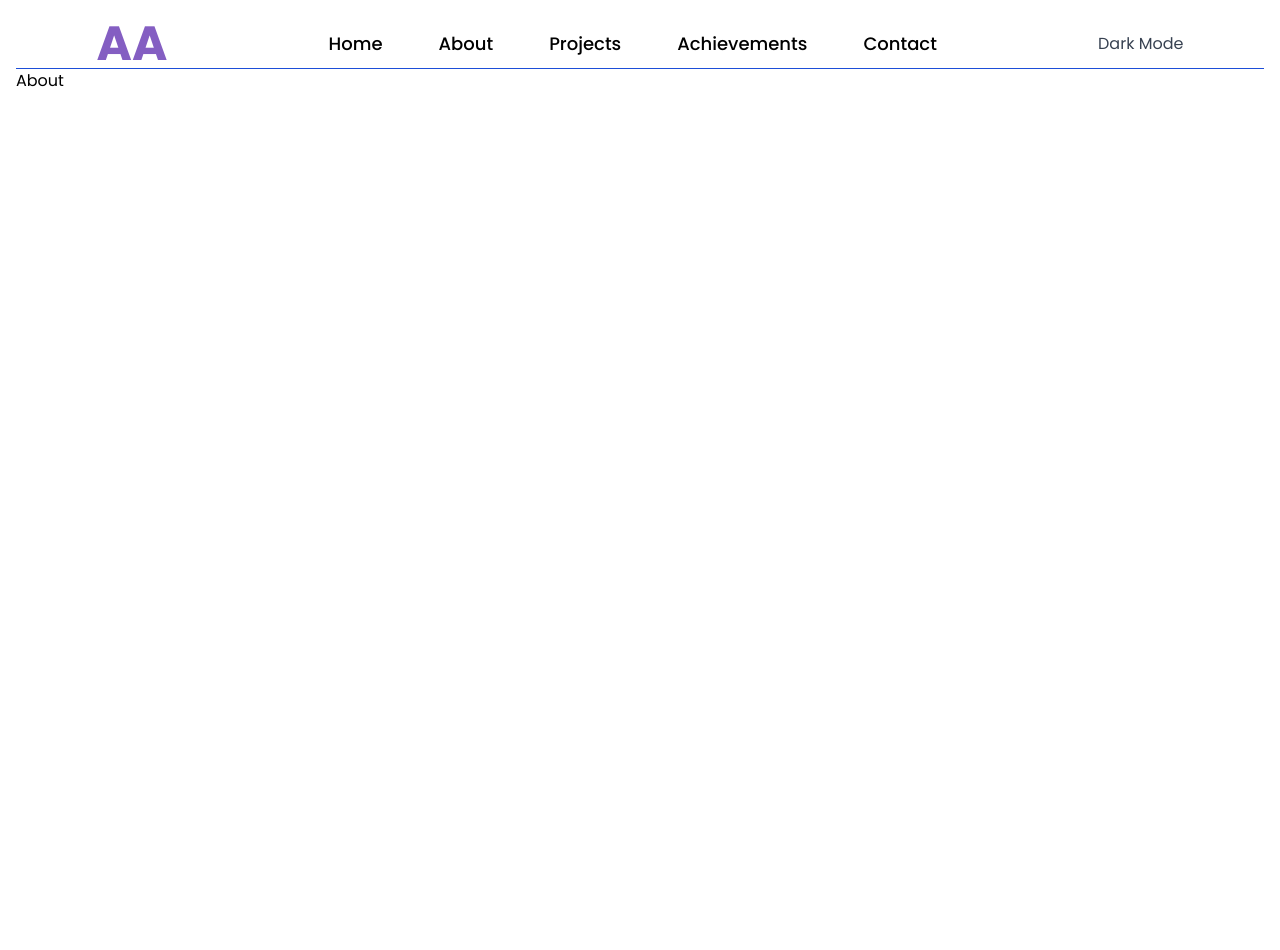
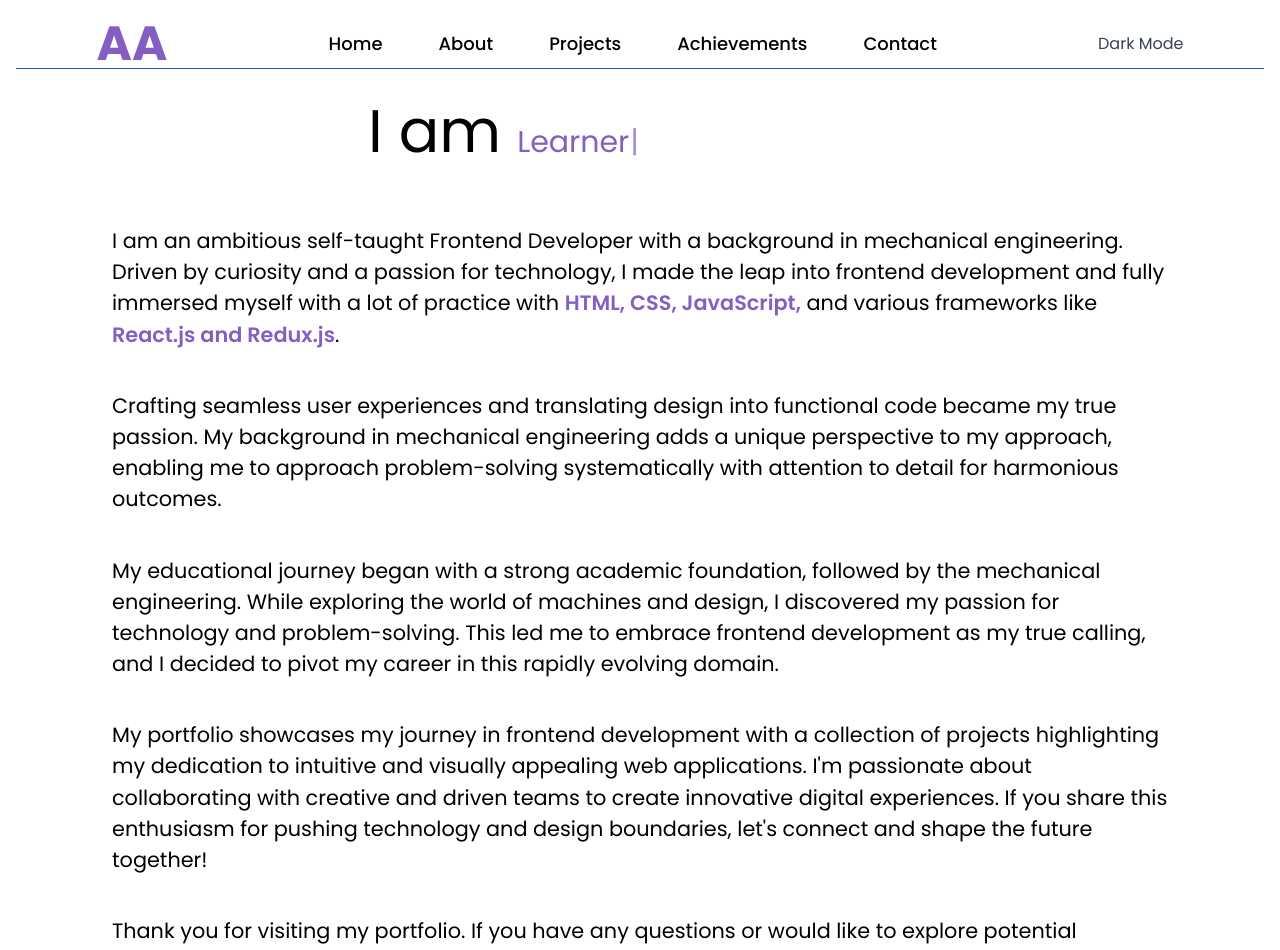
Before and after one commit to agareaditya-8055/MyPortfolio, a React (Vite) app in the folder MyPortfolio/: page /about in a window 1280 px wide. Shown: the top 950 px of the page. Before the commit the page ends 800 px from the top, so only its background shows below. Built offline with nearby package versions, Linux system fonts and the light colour scheme.

Commit message:
custom colors, some css and content is added.

```diff
--- a/MyPortfolio/src/components/about/About.jsx
+++ b/MyPortfolio/src/components/about/About.jsx
@@ -1,7 +1,73 @@
-import React from "react";
-
+import React, { useRef } from "react";
+import TypingAnimation from "../../utils/typingAnimation/TypingAnimation";
 const About = () => {
-  return <div>About</div>;
+  const textElement = useRef(null);
+  return (
+    <div className="flex flex-col mt-[2rem] mx-auto px-24">
+      <div className=" text-6xl  pl-64 ">
+        {" "}
+        I am{" "}
+        <TypingAnimation
+          element={textElement}
+          text={[
+            "Ambitious,",
+            "Learner,",
+            "Self-Disciplined,",
+            "Self-Motivated,",
+            "Supportive.",
+          ]}
+          fontSize="[6rem]"
+        />
+      </div>
+      <div className="mt-16 text-[1.3rem] text-wrap">
+        <ul>
+          <p>
+            I am an ambitious self-taught Frontend Developer with a background
+            in mechanical engineering. Driven by curiosity and a passion for
+            technology, I made the leap into frontend development and fully
+            immersed myself with a lot of practice with{" "}
+            <span className="text-customColor font-semibold">
+              HTML, CSS, JavaScript,
+            </span>{" "}
+            and various frameworks like{" "}
+            <span className="text-customColor font-semibold">
+              React.js and Redux.js
+            </span>
+            .
+          </p>
+          <p className="mt-10">
+            Crafting seamless user experiences and translating design into
+            functional code became my true passion. My background in mechanical
+            engineering adds a unique perspective to my approach, enabling me to
+            approach problem-solving systematically with attention to detail for
+            harmonious outcomes.
+          </p>
+          <p className="mt-10">
+            My educational journey began with a strong academic foundation,
+            followed by the mechanical engineering. While exploring the world of
+            machines and design, I discovered my passion for technology and
+            problem-solving. This led me to embrace frontend development as my
+            true calling, and I decided to pivot my career in this rapidly
+            evolving domain.
+          </p>
+          <p className="mt-10">
+            My portfolio showcases my journey in frontend development with a
+            collection of projects highlighting my dedication to intuitive and
+            visually appealing web applications. I'm passionate about
+            collaborating with creative and driven teams to create innovative
+            digital experiences. If you share this enthusiasm for pushing
+            technology and design boundaries, let's connect and shape the future
+            together!
+          </p>
+          <p className="my-10">
+            Thank you for visiting my portfolio. If you have any questions or
+            would like to explore potential opportunities, please don't hesitate
+            to reach out. I look forward to connecting with you!
+          </p>
+        </ul>
+      </div>
+    </div>
+  );
 };
 
 export default About;
--- a/MyPortfolio/src/components/header/Header.jsx
+++ b/MyPortfolio/src/components/header/Header.jsx
@@ -2,23 +2,29 @@ import { Link } from "react-router-dom";
 
 const Header = ({ isDarkMode, toggleDarkMode }) => {
   return (
-    <header className="flex mt-5 items-center justify-around   my-0 mx-auto max-w-[80rem] border-b-[1px] border-blue-700">
+    <header className="flex mt-5 items-center justify-around   my-0 mx-auto max-w-[90rem] border-b-[1px] border-blue-700">
       <h1 className="font-sans font-bold text-5xl text-customColor">AA</h1>
       <ul className="flex items-center space-x-14 ">
         <li>
-          <Link to="/" className="text-lg font-medium hover:text-gray-700">
+          <Link
+            to="/"
+            className="text-lg font-medium hover:border-b-2 hover:border-customColor hover:text-gray-700"
+          >
             Home
           </Link>
         </li>
         <li>
-          <Link to="/about" className="text-lg font-medium hover:text-gray-700">
+          <Link
+            to="/about"
+            className="text-lg font-medium hover:border-b-2 hover:border-customColor hover:text-gray-700"
+          >
             About
           </Link>
         </li>
         <li>
           <Link
             to="/projects"
-            className="text-lg font-medium hover:text-gray-700"
+            className="text-lg font-medium hover:border-b-2 hover:border-customColor hover:text-gray-700"
           >
             Projects
           </Link>
@@ -26,7 +32,7 @@ const Header = ({ isDarkMode, toggleDarkMode }) => {
         <li>
           <Link
             to="/achievements"
-            className="text-lg font-medium hover:text-gray-700"
+            className="text-lg font-medium hover:border-b-2 hover:border-customColor hover:text-gray-700"
           >
             Achievements
           </Link>
@@ -34,7 +40,7 @@ const Header = ({ isDarkMode, toggleDarkMode }) => {
         <li>
           <Link
             to="/contact"
-            className="text-lg font-medium hover:text-gray-700"
+            className="text-lg font-medium hover:border-b-2 hover:border-customColor hover:text-gray-700"
           >
             Contact
           </Link>
--- a/MyPortfolio/tailwind.config.js
+++ b/MyPortfolio/tailwind.config.js
@@ -6,6 +6,15 @@ export default {
       colors: {
         customColor: "#845EC2",
         darkColor: "#191825",
+        htmlColor: "#DD4B25",
+        cssColor: "#254BDD",
+        tailwindColor: "#49ABB6",
+        jsColor: "#F7E025",
+        reactColor: "#1675e0",
+        reduxColor: "#7248B6",
+        achieveColor: "#845eb24d",
+        contactCard: "#070707e6",
+        svgColor: "#c8c8c81a",
       },
     },
     fontFamily: {
```
